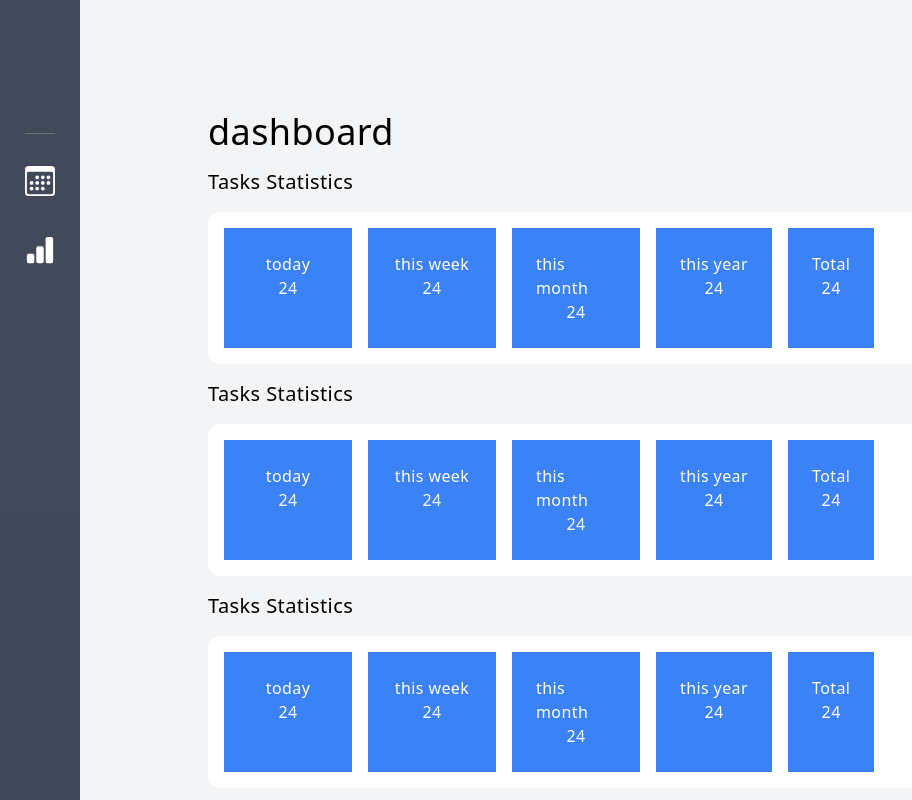
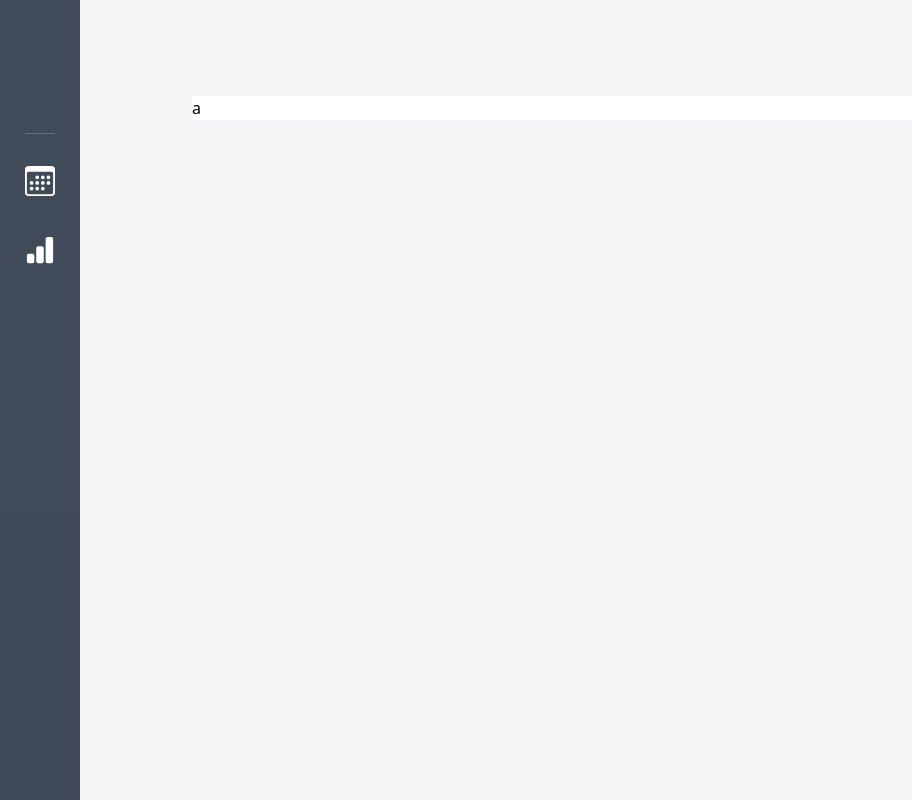
Before and after one commit to megatronhehe/calendar-app, a React (Vite) app: page /dashboard in a window 1280 px wide. Shown: the whole page, without its empty margins (0-912 px from the left). Built offline with nearby package versions, Linux system fonts and the light colour scheme; some icons are missing.

Commit message:
fix: dumb bug on datedetails

```diff
--- a/src/context/Context.jsx
+++ b/src/context/Context.jsx
@@ -27,16 +27,17 @@ const ContextProvider = ({ children }) => {
 	});
 
 	// States For Activities
-	const [activities, setActivities] = useState(activitiesData);
+	const [activities, setActivities] = useState([]);
 
 	// Variables
+	const isActivitiesExist = activities.length > 0;
 	const firstDate = startOfWeek(startOfMonth(today));
 	const lastDate = endOfWeek(endOfMonth(today));
 	const dateOfMonth = eachDayOfInterval({ start: firstDate, end: lastDate });
 	const render5DaysArray = eachDayOfInterval(dateCarousel);
-	const filterActivitiesByDateArray = activities.filter((activity) =>
-		isSameDay(activity.date, selectedDate)
-	);
+	const filterActivitiesByDateArray =
+		isActivitiesExist &&
+		activities.filter((activity) => isSameDay(activity.date, selectedDate));
 
 	// Functions For Dates
 	const nextMonth = () => {
@@ -79,6 +80,7 @@ const ContextProvider = ({ children }) => {
 				next5days,
 				activities,
 				setActivities,
+				isActivitiesExist,
 			}}
 		>
 			{children}
--- a/src/pages/Dashboard/Dashboard.jsx
+++ b/src/pages/Dashboard/Dashboard.jsx
@@ -2,83 +2,10 @@ import React from "react";
 
 const Dashboard = () => {
 	return (
-		<div className="h-full p-4 tracking-wide font-extralight">
-			<h1 className="text-4xl ">dashboard</h1>
-			<h2 className="my-4 text-xl">Tasks Statistics</h2>
-			<div className="flex gap-4 p-4 text-white bg-white rounded-xl">
-				<div className="flex gap-4">
-					<div className="flex flex-col items-center w-32 p-6 bg-blue-500">
-						<h3>today</h3>
-						<h3>24</h3>
-					</div>
-					<div className="flex flex-col items-center w-32 p-6 bg-blue-500">
-						<h3>this week</h3>
-						<h3>24</h3>
-					</div>
-					<div className="flex flex-col items-center w-32 p-6 bg-blue-500">
-						<h3>this month</h3>
-						<h3>24</h3>
-					</div>
-					<div className="flex flex-col items-center p-6 bg-blue-500">
-						<h3>this year</h3>
-						<h3>24</h3>
-					</div>
-				</div>
-				<div className="flex flex-col items-center p-6 bg-blue-500">
-					<h3>Total</h3>
-					<h3>24</h3>
-				</div>
-			</div>
-			<h2 className="my-4 text-xl">Tasks Statistics</h2>
-			<div className="flex gap-4 p-4 text-white bg-white rounded-xl">
-				<div className="flex gap-4">
-					<div className="flex flex-col items-center w-32 p-6 bg-blue-500">
-						<h3>today</h3>
-						<h3>24</h3>
-					</div>
-					<div className="flex flex-col items-center w-32 p-6 bg-blue-500">
-						<h3>this week</h3>
-						<h3>24</h3>
-					</div>
-					<div className="flex flex-col items-center w-32 p-6 bg-blue-500">
-						<h3>this month</h3>
-						<h3>24</h3>
-					</div>
-					<div className="flex flex-col items-center p-6 bg-blue-500">
-						<h3>this year</h3>
-						<h3>24</h3>
-					</div>
-				</div>
-				<div className="flex flex-col items-center p-6 bg-blue-500">
-					<h3>Total</h3>
-					<h3>24</h3>
-				</div>
-			</div>
-			<h2 className="my-4 text-xl">Tasks Statistics</h2>
-			<div className="flex gap-4 p-4 text-white bg-white rounded-xl">
-				<div className="flex gap-4">
-					<div className="flex flex-col items-center w-32 p-6 bg-blue-500">
-						<h3>today</h3>
-						<h3>24</h3>
-					</div>
-					<div className="flex flex-col items-center w-32 p-6 bg-blue-500">
-						<h3>this week</h3>
-						<h3>24</h3>
-					</div>
-					<div className="flex flex-col items-center w-32 p-6 bg-blue-500">
-						<h3>this month</h3>
-						<h3>24</h3>
-					</div>
-					<div className="flex flex-col items-center p-6 bg-blue-500">
-						<h3>this year</h3>
-						<h3>24</h3>
-					</div>
-				</div>
-				<div className="flex flex-col items-center p-6 bg-blue-500">
-					<h3>Total</h3>
-					<h3>24</h3>
-				</div>
-			</div>
+		<div className="relative font-light ">
+			<section className="flex flex-col gap-4 ">
+				<div className="bg-white">a</div>
+			</section>
 		</div>
 	);
 };
--- a/src/pages/Main/CalendarDate.jsx
+++ b/src/pages/Main/CalendarDate.jsx
@@ -10,23 +10,28 @@ const CalendarDate = ({
 	selectedDate,
 	setSelectedDate,
 	activities,
+	isActivitiesExist,
 }) => {
 	// Variables
 	const sameMonth = isSameMonth(date, today);
 	const sameToday = isToday(date);
 	const sameSelectedAndToday = isSameDay(date, selectedDate) && isToday(date);
 	const sameSelected = isSameDay(date, selectedDate);
-	const isActivitiesInThisDate = activities.some((activity) =>
-		isSameDay(activity.date, date)
-	);
 
-	const activitiesInThisDateArray = activities.filter((item) =>
-		isSameDay(item.date, date)
-	);
-	const countActivitiesInThisDateDone = activitiesInThisDateArray.filter(
-		(activity) => activity.isDone
-	).length;
+	const isActivitiesInThisDate =
+		isActivitiesExist &&
+		activities.some((activity) => isSameDay(activity.date, date));
+
+	const activitiesInThisDateArray =
+		isActivitiesExist &&
+		activities.filter((item) => isSameDay(item.date, date));
+
+	const countActivitiesInThisDateDone =
+		isActivitiesExist &&
+		activitiesInThisDateArray.filter((activity) => activity.isDone).length;
+
 	const countActivitiesInThisDate = activitiesInThisDateArray.length;
+
 	const isAllActivitiesInThisDateDone =
 		countActivitiesInThisDate > 0 &&
 		countActivitiesInThisDateDone === countActivitiesInThisDate;
--- a/src/pages/Main/CarouselDateCard.jsx
+++ b/src/pages/Main/CarouselDateCard.jsx
@@ -10,22 +10,27 @@ const CarouselDateCard = ({
 	selectedDate,
 	setSelectedDate,
 	activities,
+	isActivitiesExist,
 }) => {
 	const sameMonth = isSameMonth(date, today);
 	const sameToday = isToday(date);
 	const sameSelectedAndToday = isSameDay(date, selectedDate) && isToday(date);
 	const sameSelected = isSameDay(date, selectedDate);
-	const isActivitiesInThisDate = activities.some((activity) =>
-		isSameDay(activity.date, date)
-	);
 
-	const activitiesInThisDateArray = activities.filter((item) =>
-		isSameDay(item.date, date)
-	);
-	const countActivitiesInThisDateDone = activitiesInThisDateArray.filter(
-		(activity) => activity.isDone
-	).length;
+	const isActivitiesInThisDate =
+		isActivitiesExist &&
+		activities.some((activity) => isSameDay(activity.date, date));
+
+	const activitiesInThisDateArray =
+		isActivitiesExist &&
+		activities.filter((item) => isSameDay(item.date, date));
+
+	const countActivitiesInThisDateDone =
+		isActivitiesExist &&
+		activitiesInThisDateArray.filter((activity) => activity.isDone).length;
+
 	const countActivitiesInThisDate = activitiesInThisDateArray.length;
+
 	const isAllActivitiesInThisDateDone =
 		countActivitiesInThisDate > 0 &&
 		countActivitiesInThisDateDone === countActivitiesInThisDate;
--- a/src/pages/Main/DateDetails.jsx
+++ b/src/pages/Main/DateDetails.jsx
@@ -10,14 +10,16 @@ import { FaClipboardList, FaCrown } from "react-icons/fa";
 
 const DateDetails = ({ selectedDate, filterActivitiesByDateArray }) => {
 	const countTasks = filterActivitiesByDateArray.length;
-	const countTasksDone = filterActivitiesByDateArray.filter(
-		(task) => task.isDone
-	).length;
+	const countTasksDone =
+		filterActivitiesByDateArray.length > 0 &&
+		filterActivitiesByDateArray.filter((task) => task.isDone).length;
+
 	const detailsTextElement =
 		countTasks < 1
 			? "you have no tasks for today"
 			: `you have ${countTasks} task${countTasks > 1 ? "s" : ""} for today!`;
 	const isAllTasksComplete = countTasks > 0 && countTasksDone === countTasks;
+
 	const percentageTextElement =
 		countTasks > 0 ? `${countPercentage(countTasksDone, countTasks)}%` : "0%";
 
--- a/src/pages/Main/Main.jsx
+++ b/src/pages/Main/Main.jsx
@@ -23,6 +23,7 @@ const Main = () => {
 		prev5days,
 		next5days,
 		activities,
+		isActivitiesExist,
 	} = useContext(Context);
 
 	const daysArray = ["S", "M", "T", "W", "T", "F", "S"];
@@ -41,6 +42,7 @@ const Main = () => {
 				selectedDate={selectedDate}
 				setSelectedDate={setSelectedDate}
 				activities={activities}
+				isActivitiesExist={isActivitiesExist}
 			/>
 		);
 	});
@@ -54,6 +56,7 @@ const Main = () => {
 				selectedDate={selectedDate}
 				setSelectedDate={setSelectedDate}
 				activities={activities}
+				isActivitiesExist={isActivitiesExist}
 			/>
 		);
 	});
```
